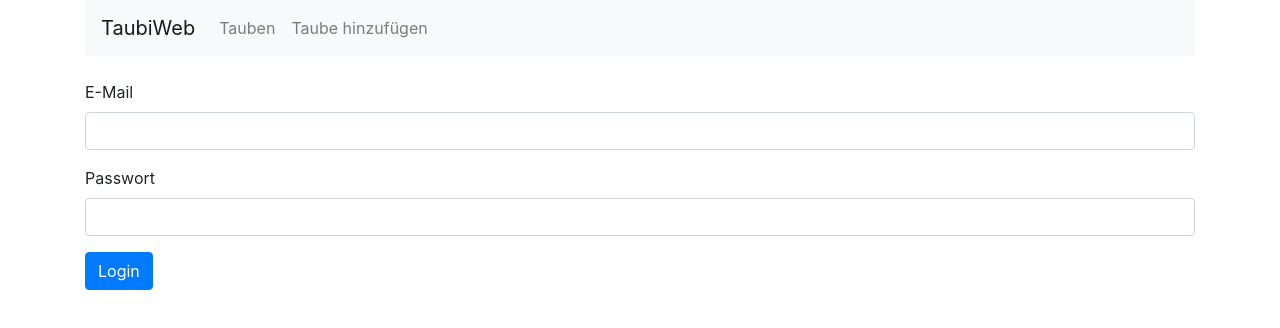
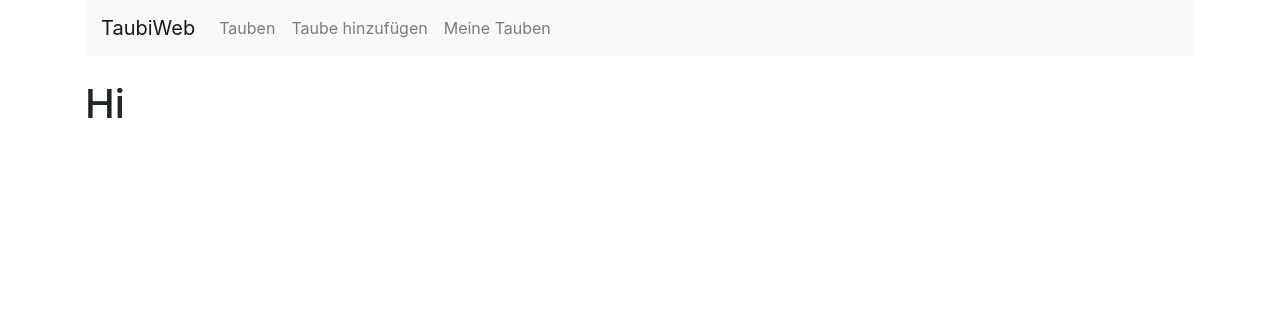
Before and after one commit to PatriciaHeimfarth/TaubiWeb, a React (Create React App) app in the folder frontend/: page /my-pidgeons in a window 1280 px wide. Shown: the top 328 px of the page. Built offline with nearby package versions, Linux system fonts and the light colour scheme.

Commit message:
my pidgeons comp

```diff
--- a/frontend/src/App.js
+++ b/frontend/src/App.js
@@ -7,6 +7,7 @@ import "bootstrap/dist/css/bootstrap.min.css";
 import CreatePidgeon from "./components/create-pidgeon";
 import PidgeonList from "./components/pidgeon-list";
 import Login from "./components/login";
+import MyPidgeons from "./components/my-pidgeons";
 
 class App extends Component {
   render() {
@@ -24,6 +25,9 @@ class App extends Component {
                 <li className="navbar-item">
                   <Link to="/create" className="nav-link">Taube hinzufügen</Link>
                 </li>
+                <li className="navbar-item">
+                  <Link to="/my-pidgeons" className="nav-link">Meine Tauben</Link>
+                </li>
               </ul>
             </div>
           </nav>
@@ -32,6 +36,7 @@ class App extends Component {
           <Switch>
             <Route path="/list" component={PidgeonList} />
             <Route path="/create" component={CreatePidgeon} />
+            <Route path="/my-pidgeons" component={MyPidgeons} />
             <Route path="/" component={Login} />
           </Switch>
         </div>
--- /dev/null
+++ b/frontend/src/components/my-pidgeons.js
@@ -0,0 +1,9 @@
+import React, { Component } from "react";
+class MyPidgeons extends Component {
+    render() {
+        return (
+            <h1>Hi</h1>
+        )
+    }
+}
+export default MyPidgeons;
```
